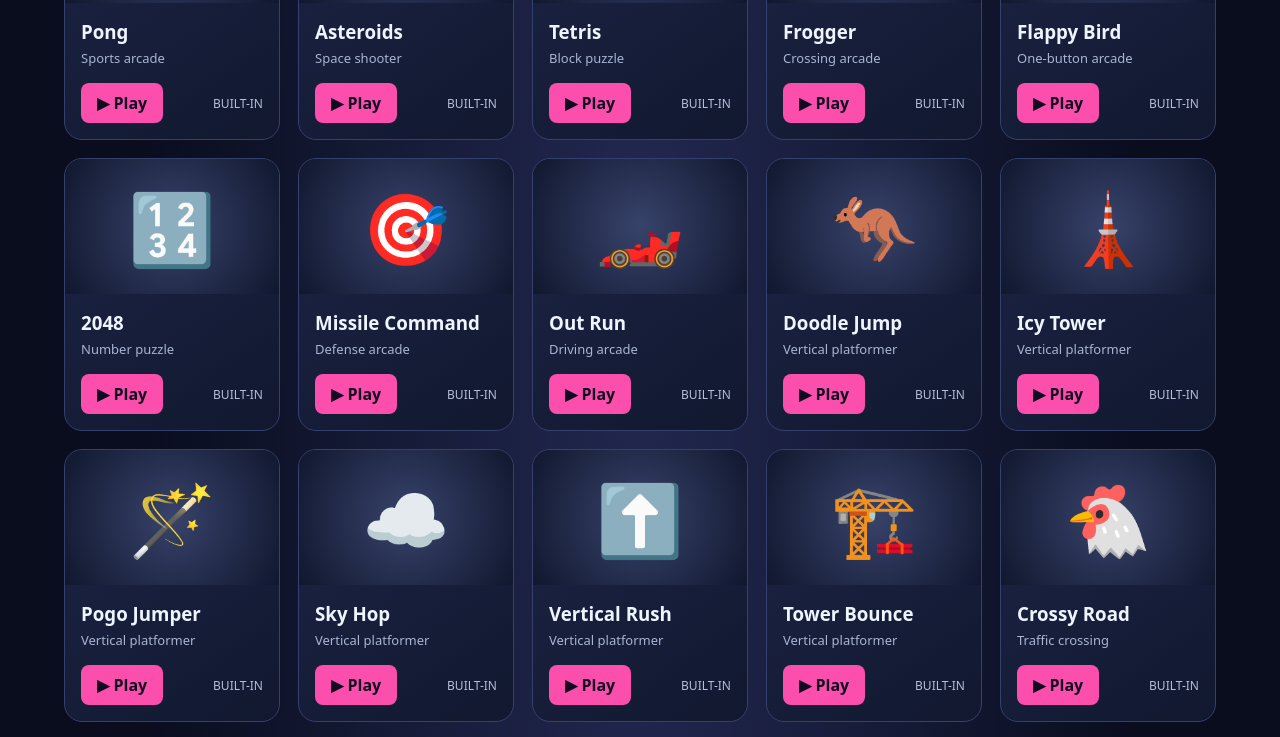
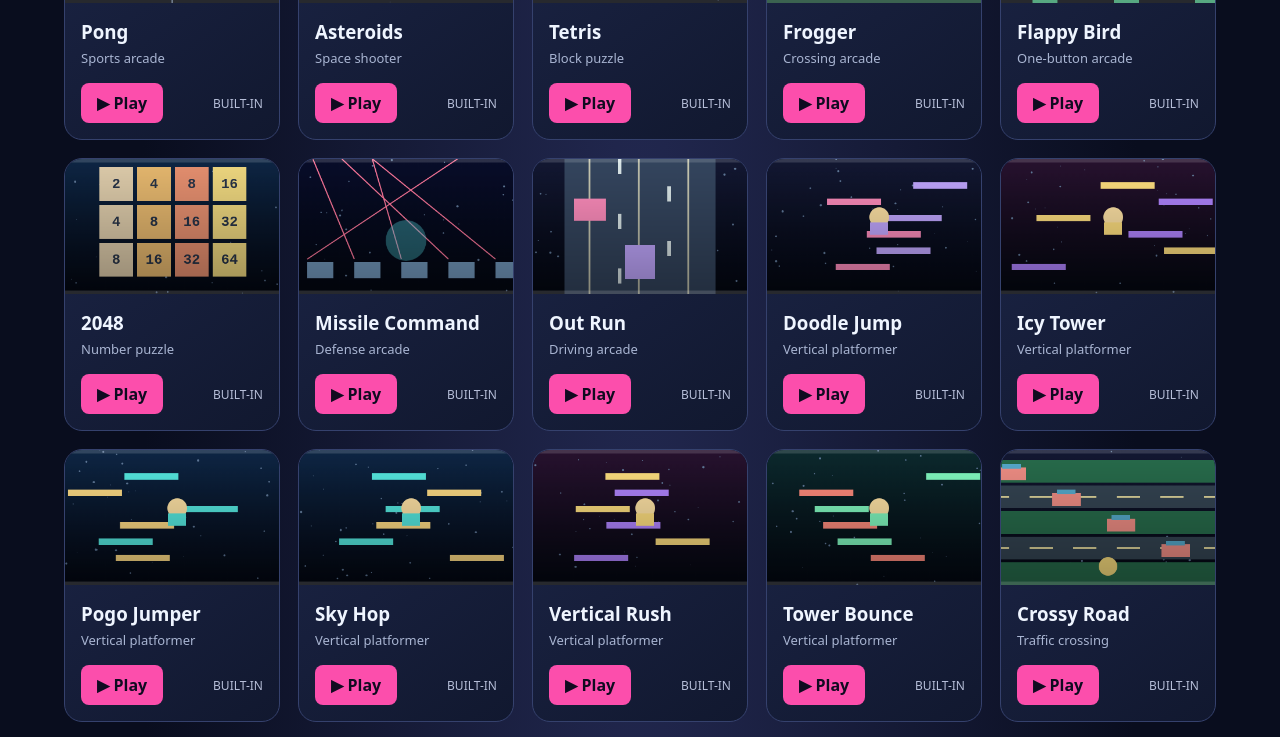
Before and after one commit to Unborne-Fetus/Retro-Games, an Electron app: page index.html in a window 1280 px wide. Shown: the part 632-1369 px from the top of the page. Drawn offline with Linux system fonts and the light colour scheme.

Commit message:
Render original pixel-art game covers instead of emoji

```diff
--- a/index.html
+++ b/index.html
@@ -11,7 +11,7 @@ h1{font-size:clamp(24px,4vw,42px);margin:0;color:var(--yellow);text-shadow:3px 3
 .btn{color:#0b1024;background:var(--cyan);border:0;border-radius:10px;padding:11px 17px;font-weight:800}.btn.alt{background:#303b62;color:white}.btn.pink{background:var(--pink)}
 .toolbar{display:flex;gap:12px;align-items:center;flex-wrap:wrap;margin:26px 0}input[type=search],input[type=text]{background:#0c1229;color:white;border:1px solid #3b4770;border-radius:10px;padding:12px;width:100%;max-width:360px}
 .filters{display:flex;gap:8px;flex-wrap:wrap}.chip{background:#1c2544;color:#cbd5ee;border:1px solid #343e67;border-radius:18px;padding:7px 14px}.chip.active{color:#080d1e;background:var(--yellow)}
-.cards{display:grid;grid-template-columns:repeat(auto-fill,minmax(210px,1fr));gap:18px}.game{background:linear-gradient(145deg,#1c2547,#11182f);border:1px solid #35416d;border-radius:18px;overflow:hidden;transition:transform .15s,border-color .15s}.game:hover{transform:translateY(-3px);border-color:var(--cyan)}.cover{height:135px;display:grid;place-items:center;font-size:70px;background:radial-gradient(circle,#38436b,#10172e)}.info{padding:16px}.info h3{margin:0 0 5px}.info p{color:#a9b5d2;margin:0 0 16px;font-size:13px}.actions{display:flex;gap:8px;align-items:center;justify-content:space-between}.tiny{font-size:12px;color:#b6bed8}.play{background:var(--pink);border:0;padding:9px 16px;color:#100b20;font-weight:800;border-radius:8px}.delete{border:0;background:transparent;color:#ff9fba;font-size:13px}
+.cards{display:grid;grid-template-columns:repeat(auto-fill,minmax(210px,1fr));gap:18px}.game{background:linear-gradient(145deg,#1c2547,#11182f);border:1px solid #35416d;border-radius:18px;overflow:hidden;transition:transform .15s,border-color .15s}.game:hover{transform:translateY(-3px);border-color:var(--cyan)}.cover{height:135px;display:grid;place-items:center;font-size:70px;background:radial-gradient(circle,#38436b,#10172e)}.cover canvas{width:100%;height:100%;display:block;object-fit:cover}.info{padding:16px}.info h3{margin:0 0 5px}.info p{color:#a9b5d2;margin:0 0 16px;font-size:13px}.actions{display:flex;gap:8px;align-items:center;justify-content:space-between}.tiny{font-size:12px;color:#b6bed8}.play{background:var(--pink);border:0;padding:9px 16px;color:#100b20;font-weight:800;border-radius:8px}.delete{border:0;background:transparent;color:#ff9fba;font-size:13px}
 dialog{background:#121934;color:white;border:1px solid #576392;border-radius:16px;padding:24px;max-width:min(94vw,560px);width:100%}dialog::backdrop{background:#030513d9}dialog h2{margin-top:0}.close{float:right;background:none;border:0;color:#fff;font-size:24px}
 #playerDialog{max-width:min(96vw,850px)}.playhead{display:flex;justify-content:space-between;align-items:center;gap:10px;margin-bottom:12px}.playhead h2{margin:0}.stats{color:var(--yellow);font-weight:700}
 #screen{display:block;width:100%;max-width:700px;aspect-ratio:7/5;background:#050916;border:2px solid #435282;border-radius:8px;margin:auto;touch-action:none}
@@ -59,7 +59,7 @@ function save(){localStorage.setItem(storageKey,JSON.stringify(custom))}
 function render(){const q=$('#search').value.toLowerCase().trim();cards.replaceChildren();
 const list=[...(filter==='custom'?[]:builtin),...(filter==='built'?[]:custom)].filter(x=>x.name.toLowerCase().includes(q));
 for(const g of list){const c=document.createElement('article');c.className='game';
-const cv=document.createElement('div');cv.className='cover';cv.textContent=g.icon||'🕹️';
+const cv=document.createElement('div');cv.className='cover';if(!g.html&&typeof paintArcadeCard==='function')paintArcadeCard(g,cv);else cv.textContent=g.icon||'🕹️';
 const inf=document.createElement('div');inf.className='info';const title=document.createElement('h3');title.textContent=g.name;const desc=document.createElement('p');desc.textContent=g.genre||'Imported game';
 const acts=document.createElement('div');acts.className='actions';const play=document.createElement('button');play.className='play';play.textContent='▶ Play';play.onclick=()=>openGame(g);
 acts.append(play);if(g.html){const del=document.createElement('button');del.className='delete';del.textContent='Remove';del.onclick=()=>{if(confirm('Remove '+g.name+' from this browser?')){custom=custom.filter(x=>x.id!==g.id);save();render()}};acts.append(del)}else{const tag=document.createElement('span');tag.className='tiny';tag.textContent='BUILT-IN';acts.append(tag)}
@@ -198,4 +198,4 @@ if(g.type==='racer'){rect(135,0,430,500,'#3b4458');rect(150,0,5,500,'#f5e48a');r
 }
 canvas.addEventListener('pointerdown',e=>{if(!game)return;const r=canvas.getBoundingClientRect();pointerX=(e.clientX-r.left)*700/r.width;if(game.type==='flappy')game.vy=-6.3;if(game.type==='dodge'){game.booms.push({x:pointerX,y:(e.clientY-r.top)*500/r.height,r:5,life:450})}});
 render();
-</script><script src="galaga.js"></script><script src="classic-polish.js"></script><script src="arcade-extra.js"></script><script src="arcade-polish.js"></script><script src="arcade-catalog.js"></script></body></html>
+</script><script src="galaga.js"></script><script src="classic-polish.js"></script><script src="arcade-extra.js"></script><script src="arcade-polish.js"></script><script src="arcade-catalog.js"></script><script src="arcade-art.js"></script></body></html>
```
